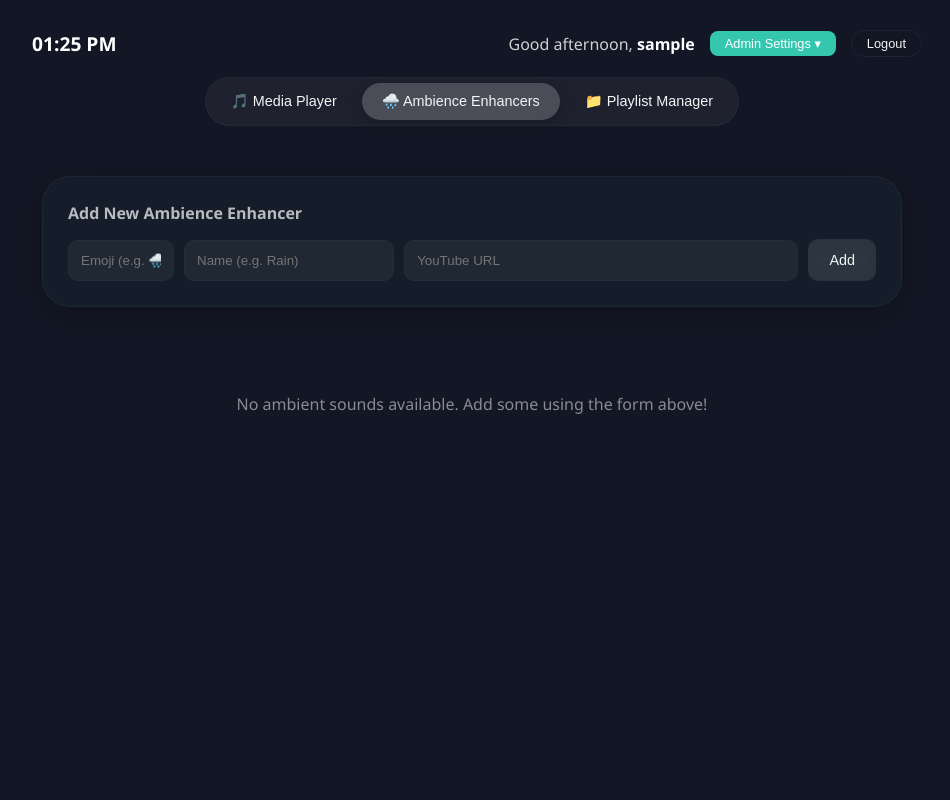
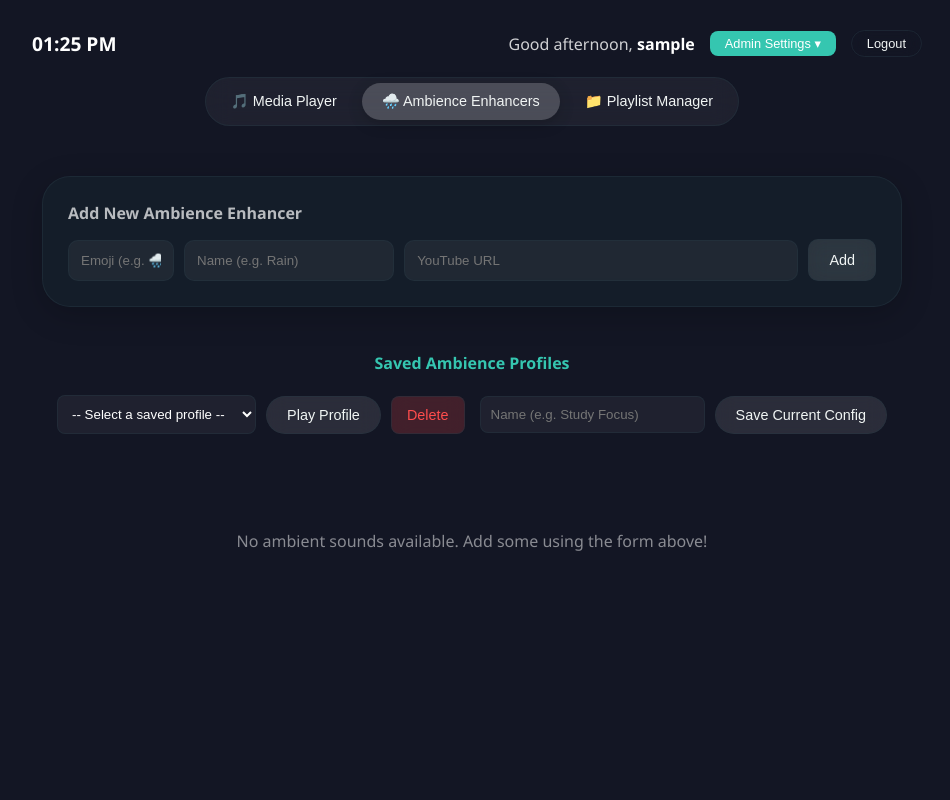
Before and after one commit to shrinathjayakumar/ambient_dashboard, a Django app: page / in a window 1280 px wide, after a click on "🌧️ Ambience Enhancers". Shown: the whole page, without its empty margins (168-1118 px from the left). Run offline with Django 4.2, Linux system fonts and the light colour scheme; the visitor is signed in with stand-in values (Sample User, id 1); data that the repository does not hold is empty.

Commit message:
Add named saved ambience profiles saved to database

```diff
--- a/dashboard/static/dashboard/script.js
+++ b/dashboard/static/dashboard/script.js
@@ -590,4 +590,53 @@ document.addEventListener('DOMContentLoaded', () => {
     }
 
     bindForms();
+
+    // Database Presets Logic
+    const savePresetBtn = document.getElementById('save-preset-btn');
+    if (savePresetBtn) {
+        savePresetBtn.addEventListener('click', () => {
+            const config = {};
+            document.querySelectorAll('.sound-card').forEach(card => {
+                const soundId = card.getAttribute('data-id');
+                const isActive = card.classList.contains('active');
+                const volumeInput = document.querySelector(`.volume-slider[data-id="${soundId}"]`);
+                const volume = volumeInput ? volumeInput.value : 1;
+                config[soundId] = { active: isActive, volume: volume };
+            });
+            document.getElementById('preset-settings-input').value = JSON.stringify(config);
+            // Bypass AJAX for simplicity, just submit normally to refresh
+            document.getElementById('save-preset-form').submit();
+        });
+    }
+
+    const applyPresetBtn = document.getElementById('apply-preset-btn');
+    if (applyPresetBtn) {
+        applyPresetBtn.addEventListener('click', () => {
+            const selector = document.getElementById('preset-selector');
+            if (!selector.value) return;
+            const option = selector.options[selector.selectedIndex];
+            const settings = option.getAttribute('data-settings');
+
+            // Overwrite the local auto-save with this preset
+            localStorage.setItem(`ambient_config_${CURRENT_USERNAME}`, settings);
+
+            // Refresh the page to apply it cleanly across YT and HTML5
+            window.location.reload();
+        });
+    }
+
+    const delPresetBtn = document.getElementById('delete-preset-btn');
+    if (delPresetBtn) {
+        delPresetBtn.addEventListener('click', () => {
+            const selector = document.getElementById('preset-selector');
+            if (!selector.value) {
+                alert('Please select a profile to delete.');
+                return;
+            }
+            if(confirm("Are you sure you want to delete this profile?")) {
+                document.getElementById('delete-preset-id').value = selector.value;
+                document.getElementById('delete-preset-form').submit();
+            }
+        });
+    }
 });
--- a/dashboard/templates/dashboard/index.html
+++ b/dashboard/templates/dashboard/index.html
@@ -119,6 +119,42 @@
                 </form>
             </div>
 
+            <!-- Presets Section -->
+            <div class="card glass" style="margin-bottom: 25px; padding: 15px;">
+                <h4 style="margin-top: 0; color: var(--primary-color);">Saved Ambience Profiles</h4>
+                <div style="display: flex; gap: 15px; align-items: center; flex-wrap: wrap;">
+
+                    <!-- Apply/Delete Preset -->
+                    <div style="display: flex; gap: 10px; align-items: center; flex: 1; min-width: 250px;">
+                        <select id="preset-selector" style="flex:1; padding:10px; border-radius:8px; border:1px solid var(--border-color); background:rgba(255,255,255,0.05); color:#fff; cursor:pointer;">
+                            <option value="">-- Select a saved profile --</option>
+                            {% for preset in presets %}
+                            <option value="{{ preset.id }}" data-settings='{{ preset.settings|escapejs }}'>{{ preset.name }}</option>
+                            {% endfor %}
+                        </select>
+                        <button class="yt-button" id="apply-preset-btn" style="padding: 10px 20px;">Play Profile</button>
+
+                        <form method="POST" id="delete-preset-form" style="display:inline; margin:0;">
+                            {% csrf_token %}
+                            <input type="hidden" name="action" value="delete_preset">
+                            <input type="hidden" name="preset_id" id="delete-preset-id">
+                            <button type="button" class="yt-button" id="delete-preset-btn" style="padding: 10px 15px; background: rgba(255, 77, 77, 0.2); color: #ff4d4d; border-radius: 8px;" title="Delete Profile">
+                                Delete
+                            </button>
+                        </form>
+                    </div>
+
+                    <!-- Save Current -->
+                    <form method="POST" style="display: flex; gap: 10px; align-items: center; flex: 1; min-width: 250px; margin:0;" id="save-preset-form">
+                        {% csrf_token %}
+                        <input type="hidden" name="action" value="save_preset">
+                        <input type="hidden" name="preset_settings" id="preset-settings-input">
+                        <input type="text" name="preset_name" placeholder="Name (e.g. Study Focus)" required style="flex:1; padding:10px; border-radius:8px; border:1px solid var(--border-color); background:rgba(255,255,255,0.05); color:#fff;">
+                        <button type="button" class="yt-button" id="save-preset-btn" style="padding: 10px 20px;">Save Current Config</button>
+                    </form>
+                </div>
+            </div>
+
             <div class="sound-grid">
                 {% for sound in sounds %}
                 <div class="sound-card" data-id="{{ sound.id }}" data-url="{{ sound.audio_url }}" style="position: relative;">
--- a/dashboard/views.py
+++ b/dashboard/views.py
@@ -4,13 +4,15 @@ from django.contrib.auth import login, authenticate, logout
 from django.contrib.auth.forms import UserCreationForm, AuthenticationForm
 from django.contrib.auth.decorators import login_required
 from django.db import models
-from .models import Sound, Playlist, Theme
+from .models import Sound, Playlist, Theme, Preset
+import json
 
 @login_required
 def dashboard_view(request):
     sounds = Sound.objects.filter(models.Q(allowed_users=request.user) | models.Q(user=request.user)).distinct()
     playlists = Playlist.objects.filter(models.Q(allowed_users=request.user) | models.Q(user=request.user)).distinct()
     themes = Theme.objects.filter(allowed_users=request.user).distinct()
+    presets = Preset.objects.filter(user=request.user)
     default_playlist = playlists.filter(is_default=True).first()
 
     if request.method == 'POST':
@@ -32,13 +34,28 @@ def dashboard_view(request):
             if name and url and icon:
                 s = Sound.objects.create(name=name, icon=icon, audio_url=url, user=request.user)
                 s.allowed_users.add(request.user)
+        elif action == 'save_preset':
+            name = request.POST.get('preset_name')
+            settings_str = request.POST.get('preset_settings')
+            if name and settings_str:
+                try:
+                    settings = json.loads(settings_str)
+                    Preset.objects.create(user=request.user, name=name, settings=settings)
+                except Exception:
+                    pass
+        elif action == 'delete_preset':
+            pk = request.POST.get('preset_id')
+            if pk:
+                Preset.objects.filter(pk=pk, user=request.user).delete()
+
         return redirect('dashboard')
 
     return render(request, 'dashboard/index.html', {
         'sounds': sounds,
         'playlists': playlists,
         'default_playlist': default_playlist,
-        'themes': themes
+        'themes': themes,
+        'presets': presets
     })
 
 @login_required
```
Also changed, not shown: dashboard/models.py (+8 -0 lines), dashboard/migrations/0006_preset.py (added).
